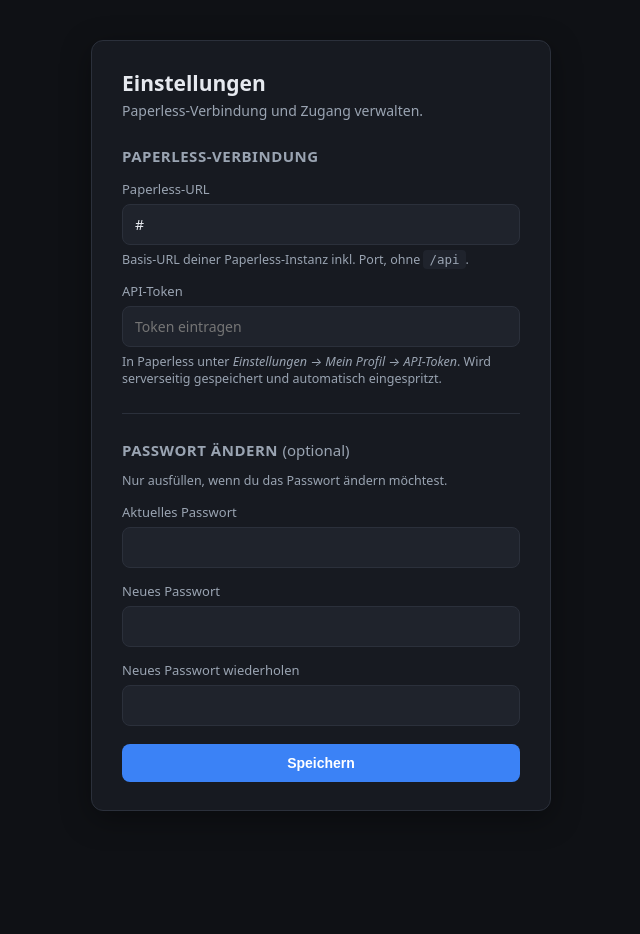
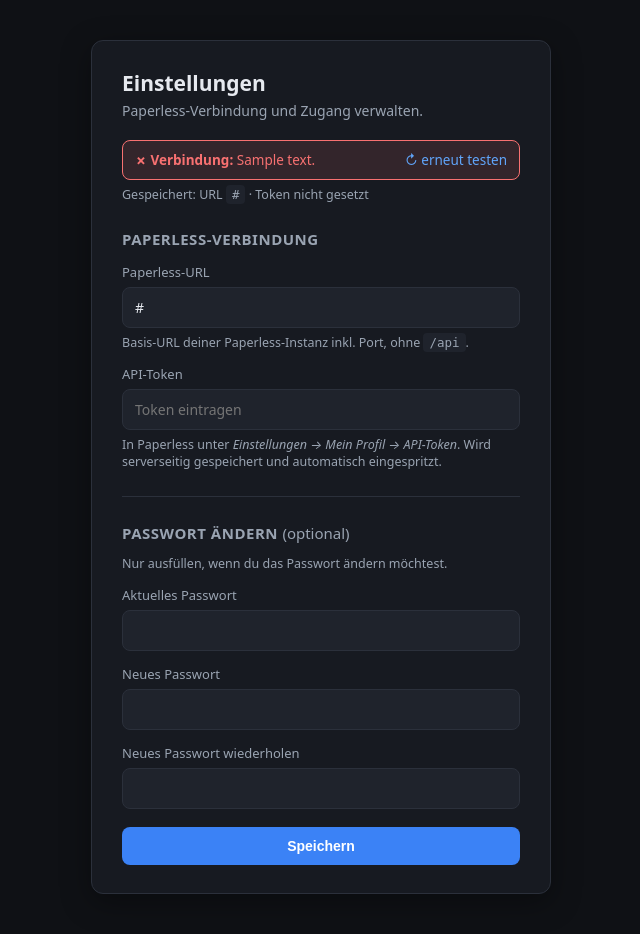
Before and after one commit to martin86x/paperless-generator-portal, a Flask app: template app/templates/settings.html in a window 1280 px wide. Shown: the part 51-985 px from the top of the page, without its empty margins (319-959 px from the left). Before the commit the page ends 862 px from the top, so only its background shows below. Run offline with Flask 3, Linux system fonts and the light colour scheme; the visitor is signed in with stand-in values (Sample User, id 1); the template is opened without the code that fills it: most values are stand-ins (such as "Sample title", 1, 10 or a date in 2020); parts of the project's set-up code (start-up, migrations or seed data) failed here and were passed over.

Commit message:
Settings: Live-Verbindungsstatus beim Oeffnen
Die Einstellungsseite testet beim Laden die gespeicherte Paperless-
Verbindung und zeigt oben einen Klartext-Status:
- gruen "Verbindung aktiv" bei HTTP 200,
- rot mit Grund bei 401 (Token ungueltig), nicht erreichbar, oder wenn
  im Token-Feld versehentlich eine URL steht ("://"-Erkennung).
Zusaetzlich wird angezeigt, was gespeichert ist (URL + Token-Endung)
und ein "erneut testen"-Link. Kein SSH/Raten mehr noetig.

Co-Authored-By: Claude Opus 4.8 <noreply@anthropic.com>

```diff
--- a/app/app.py
+++ b/app/app.py
@@ -171,6 +171,29 @@ def _test_paperless(url, token):
         return None
 
 
+def _connection_status(cfg):
+    """Live-Status der gespeicherten Paperless-Verbindung -> (kind, text) fuer die UI.
+
+    kind: 'ok' (gruen) | 'err' (rot) | 'warn' (rot, noch nichts konfiguriert).
+    """
+    url = cfg.get("paperless_url")
+    token = cfg.get("paperless_token") or ""
+    if not url:
+        return ("warn", "Noch keine Paperless-URL gesetzt.")
+    if "://" in token:
+        return ("err", "Im Token-Feld steht eine URL statt eines Tokens. Bitte den API-Token "
+                       "aus Paperless (Mein Profil → API-Token) eintragen.")
+    code = _test_paperless(url, token)
+    if code == 200:
+        return ("ok", "Verbindung aktiv – Paperless antwortet und der Token ist gültig.")
+    if code in (401, 403):
+        return ("err", "Token ungültig (HTTP %d). In Paperless unter Mein Profil → API-Token "
+                       "neu erzeugen und hier eintragen." % code)
+    if code is None:
+        return ("err", "Paperless nicht erreichbar unter %s – URL/Netzwerk prüfen." % url)
+    return ("err", "Unerwartete Antwort von Paperless: HTTP %d." % code)
+
+
 @app.route("/settings", methods=["GET", "POST"])
 def settings():
     cfg = load_config()
@@ -219,11 +242,16 @@ def settings():
             else:
                 msg = "Gespeichert."
         cfg = load_config()
+    tok = cfg.get("paperless_token") or ""
+    conn_kind, conn_text = _connection_status(cfg)
     return render_template(
         "settings.html",
         paperless_url=cfg.get("paperless_url", ""),
-        has_token=bool(cfg.get("paperless_token")),
+        has_token=bool(tok),
+        token_tail=(tok[-6:] if tok and "://" not in tok else ""),
+        token_looks_url=("://" in tok),
         is_default_pw=cfg.get("is_default_pw", False),
+        conn_kind=conn_kind, conn_text=conn_text,
         msg=msg, err=err,
     )
 
--- a/app/templates/settings.html
+++ b/app/templates/settings.html
@@ -4,6 +4,18 @@
 <div class="card">
   <h1>Einstellungen</h1>
   <p class="sub">Paperless-Verbindung und Zugang verwalten.</p>
+
+  <div class="msg {{ 'ok' if conn_kind == 'ok' else 'err' }}">
+    <strong>{{ '✓ Verbindung' if conn_kind == 'ok' else '✗ Verbindung' }}:</strong>
+    {{ conn_text }}
+    <a class="link" href="{{ url_for('settings') }}" style="float:right">↻ erneut testen</a>
+  </div>
+  <p class="hint">
+    Gespeichert: URL <code>{{ paperless_url or '—' }}</code> · Token
+    {%- if token_looks_url %} <strong style="color:var(--err)">⚠ enthält eine URL (falsch)</strong>
+    {%- elif has_token %} gesetzt (endet auf …{{ token_tail }})
+    {%- else %} nicht gesetzt{% endif %}
+  </p>
 
   {% if msg %}<div class="msg ok">{{ msg }}</div>{% endif %}
   {% if err %}<div class="msg err">{{ err }}</div>{% endif %}
```
